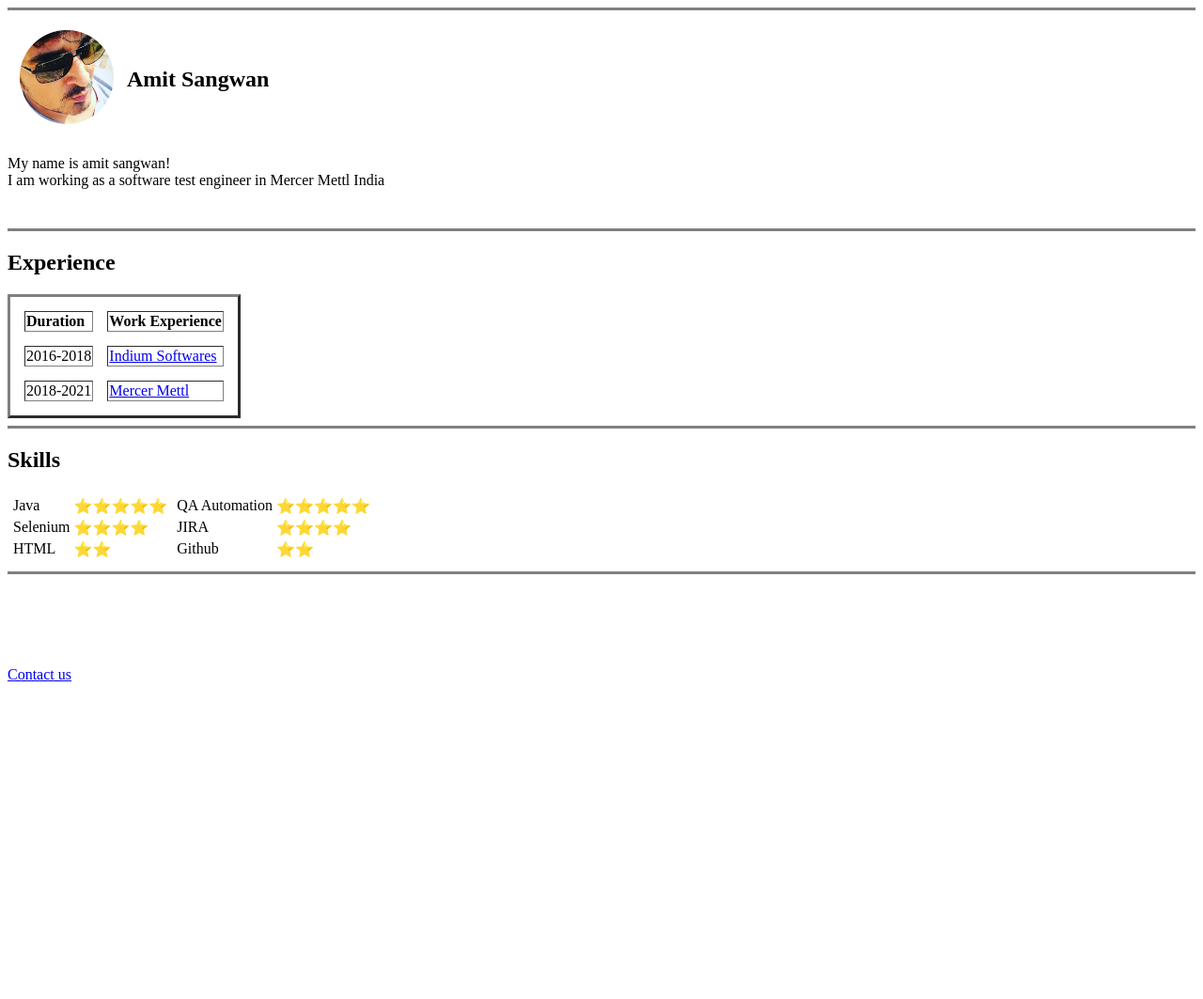
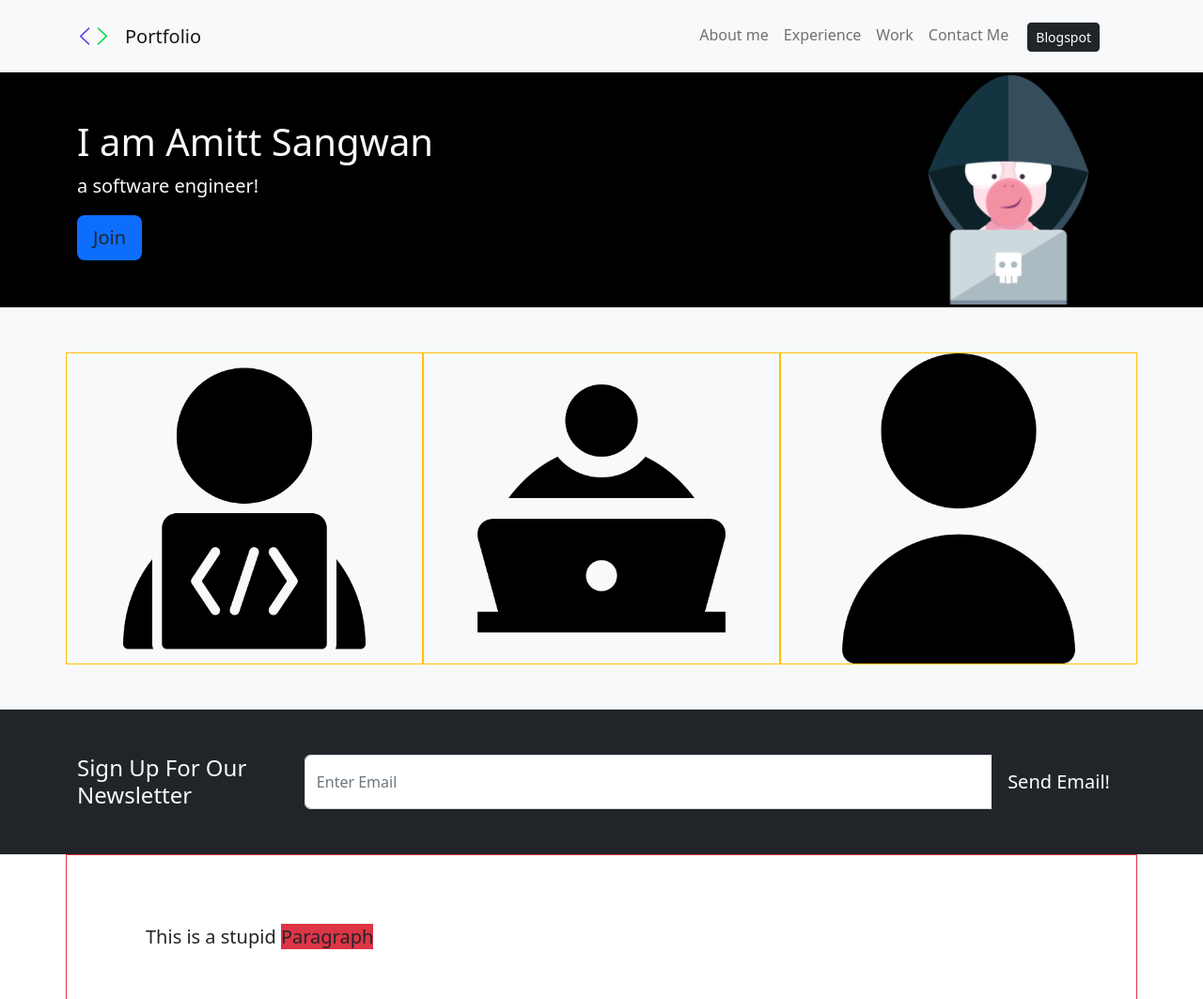
Before and after one commit to connect-amittSangwan/webdev, a plain HTML site: page index.html in a window 1280 px wide. Shown: the top 1063 px of the page at 94% size. Before the commit the page ends 800 px from the top, so only its background shows below. Drawn offline with nearby package versions, Linux system fonts and the light colour scheme.

Commit message:
some changes

```diff
--- /dev/null
+++ b/images/styles/styles.css
@@ -0,0 +1,52 @@
+.bg-super-dark {
+    --bs-bg-opacity: 4;
+    background-color: black;
+}
+
+.fixed-css{
+    position: fixed
+
+}
+
+.right-bottom-corner-fixed {
+    position: fixed;
+    top: 83%;
+    right: 80%;
+    left: 90%;
+    z-index: 1;
+}
+
+.icon-size{
+    height: 125px;
+    vertical-align: middle;
+    width: 125px;
+}
+
+.animate-charcter
+{
+   text-transform: uppercase;
+  background-image: linear-gradient(
+    -225deg,
+    #231557 0%,
+    #44107a 29%,
+    #ff1361 67%,
+    #fff800 100%
+  );
+  background-size: auto auto;
+  background-clip: border-box;
+  background-size: 200% auto;
+  color: #fff;
+  background-clip: text;
+  text-fill-color: transparent;
+  -webkit-background-clip: text;
+  -webkit-text-fill-color: transparent;
+  animation: textclip 2s linear infinite;
+  display: inline-block;
+      font-size: 190px;
+}
+
+@keyframes textclip {
+  to {
+    background-position: 200% center;
+  }
+}
--- a/index.html
+++ b/index.html
@@ -1,73 +1,162 @@
 <!DOCTYPE html>
 <html>
-   <head>
-      <title> Demo Website </title>
-   </head>
-   <body>
-      <hr size ="3" color="Grey">
-      <table cellspacing=12>
-         <tr>
-            <td>
-               <img src="images/profile.png" alt="profile-pic" height="100" width="100" >
-            </td>
-            <td>
-               <h2>Amit Sangwan</h2>
-            </td>
-         </tr>
-      </table>
-      <p> My name is amit sangwan!<br/> I am working as a software test engineer in Mercer Mettl India</p><br>
-      <hr size ="3" color="Grey">
-      <h2> Experience </h2>
-      <table border=3 cellspacing=15>
-         <thead>
-            <td><Strong>Duration</Strong></td>
-            <td><Strong> Work Experience</Strong> </td>
-         </thead>
-         <tbody>
-            <tr>
-               <td>2016-2018</td>
-               <td> <a href = "https://www.indiumsoftware.com">Indium Softwares</a></td>
-            <tr>
-               <td>2018-2021</td>
-               <td><a href="https://www.mettl.com"> Mercer Mettl</a></td>
-            </tr>
-         </tbody>
-      </table>
-      <hr size ="3" color="Grey">
-      <h2> Skills </h2>
-      <table>
-         <td>
-            <table>
-               <tr>
-                  <td>Java</td>
-                  <td>⭐️⭐️⭐️⭐️⭐️</td>
-               </tr>
-               <td>Selenium</td>
-               <td>⭐️⭐️⭐️⭐️</td>
-               </td>
-               <tr>
-                  <td>HTML</td>
-                  <td>⭐️⭐️</td>
-               </tr>
-            </table>
-         </td>
-         <td>
-            <table>
-               <tr>
-                  <td>QA Automation</td>
-                  <td>⭐️⭐️⭐️⭐️⭐️</td>
-               </tr>
-               <td>JIRA</td>
-               <td>⭐️⭐️⭐️⭐️</td>
-               </tr>
-               <tr>
-                  <td>Github</td>
-                  <td>⭐️⭐️</td>
-               </tr>
-            </table>
-         </td>
-      </table>
-      <hr size ="3" color="Grey">
-      <br><br><br><br><br><a href="contact.html"> Contact us </a>
-   </body>
+
+<head>
+   <title> Amit Sangwan | Home </title>
+
+   <!-- bootstrap integration -->
+   <link href="https://cdn.jsdelivr.net/npm/bootstrap@5.2.2/dist/css/bootstrap.min.css" rel="stylesheet"
+      integrity="sha384-Zenh87qX5JnK2Jl0vWa8Ck2rdkQ2Bzep5IDxbcnCeuOxjzrPF/et3URy9Bv1WTRi" crossorigin="anonymous">
+
+
+   <link href="styles/styles.css" rel="stylesheet">
+</head>
+
+<body>
+
+   <!-- JS integration -->
+   <script src="https://cdn.jsdelivr.net/npm/bootstrap@5.2.2/dist/js/bootstrap.bundle.min.js"
+      integrity="sha384-OERcA2EqjJCMA+/3y+gxIOqMEjwtxJY7qPCqsdltbNJuaOe923+mo//f6V8Qbsw3"
+      crossorigin="anonymous"></script>
+
+   <!-- Navigation bar -->
+   <nav class="navbar navbar-expand-md navbar-light bg-light p-4 py-3">
+
+      <!-- container -->
+      <div class="container">
+
+         <!-- navbar-brank for Stronger brand -->
+         <img src="images/code.png" alt="code_brand" class="navbar-brand img-fluid" height=35px width=35px>
+         <a href="#" class="navbar-brand"> Portfolio </a>
+
+         <!-- Responsive hamburger button -->
+         <button class="navbar-toggler" type="button" data-bs-toggle="collapse" data-bs-target="navmenu"><span
+               class="navbar-toggler-icon"></span></button>
+
+         <!-- navbar-collapse -->
+         <div class="collapse navbar-collapse" id="navmenu">
+
+            <!--  unordered list -->
+            <ul class="navbar-nav ms-auto">
+
+               <!-- list items -->
+               <li class="nav-item">
+                  <a href="#" class="nav-link" a> About me </a>
+               </li>
+
+               <li class="navbar-item">
+                  <a href="#" class="nav-link" a> Experience </a>
+               </li>
+
+               <li class="navbar-item">
+                  <a href="#" class="nav-link" a> Work </a>
+               </li>
+
+               <li class="navbar-item">
+                  <a href="#" class="nav-link" a> Contact Me </a>
+               </li>
+
+               <li class="navbar-item navbar-brand">
+                  <div class="container">
+                     <button class="btn btn-dark btn-sm"> Blogspot</button>
+                  </div>
+               </li>
+            </ul>
+
+         </div>
+
+
+      </div>
+   </nav>
+
+   <!-- Showcase Area -->
+   <section class="bg-super-dark text-light p-5 p-lg-0 text-centre">
+
+      <!-- container -->
+      <div class="container">
+         <!-- d-flex , use flex on all the sizes,  d-sm-flex wont show the flex on sm size -->
+         <div class="d-md-flex align-items-center justify-content-between">
+            <div>
+               <h1>I am Amitt Sangwan</h1>
+               <p class="lead animate-character">a software engineer! </p>
+
+               <button class="btn bg-primary btn-lg text-dark"> Join</button>
+            </div>
+
+            <!-- Image Fluid to bound image in the container , w-50 to make image half the size ( 50% of the size ) -->
+            <!-- d-none: display none | d-md-block: display none in less the medium size-->
+            <img class="img-fluid w-5 d-none d-md-block" src="images/hack.png" alt="showcase_image" height="250px"
+               width="250px" />
+         </div>
+
+      </div>
+   </section>
+
+   <!--Boxes -->
+   <section class="p-5 bg-light">
+      <section class="container">
+         <div class="row">
+
+            <div class="col bg-light  border border-warning">
+               <div class="container">
+                  <img class=" img-fluid w-5" src="images/developer.png">
+               </div>
+            </div>
+
+            <div class="col bg-light  border border-warning">
+               <div class="container">
+                  <img class=" img-fluid w-5" src="images/programmer (1).png">
+               </div>
+            </div>
+
+            <div class="col bg-light  border border-warning">
+               <div class="container">
+                  <img class=" img-fluid w-5" src="images/user.png">
+               </div>
+            </div>
+
+
+         </div>
+
+      </section>
+
+   </section>
+
+
+   <!-- Newsletter Area -->
+   <section class="bg-dark text-light ">
+      <div class="container py-5">
+         <div class="d-flex">
+            <h4 class="mb-3 mb-md-0 "> Sign Up For Our Newsletter</h4>
+            <div class="input-group">
+               <input type="text" class="form-control" placeholder="Enter Email" />
+               <button class="btn btn-dark btn-lg" type="button" id="btn1"> Send Email! </button>
+            </div>
+         </div>
+
+      </div>
+
+   </section>
+
+
+   <div class="right-bottom-corner-fixed">
+      <div class="container border border-danger bg-grad">
+         <p class="lead my-4 mx-4 p-5"> <strong>This is a stupid <span class="bg-danger my-3"> Paragraph </span>
+            </strong> </p>
+
+         <img src="images/computer.gif" alt="fixed" class="icon-size right-bottom-corner-fixed">
+      </div>
+   </div>
+   <!-- Fixed Area-->
+
+   <div class="container">
+      <div class="row">
+        <div class="col-md-12 text-center">
+          <h3 class="animate-charcter"> EKOSH</h3>
+        </div>
+      </div>
+    </div>
+
+</body>
+
 </html>
--- /dev/null
+++ b/styles/styles.css
@@ -0,0 +1,4 @@
+.bg-super-dark {
+    --bs-bg-opacity: 4;
+    background-color: black;
+}
```
Also changed, not shown: images/code.png (added), images/developer.png (added), images/hack.png (added), images/home.png (added), images/programmer (1).png (added), images/retro.png (added), images/user.png (added), 3 other files.
